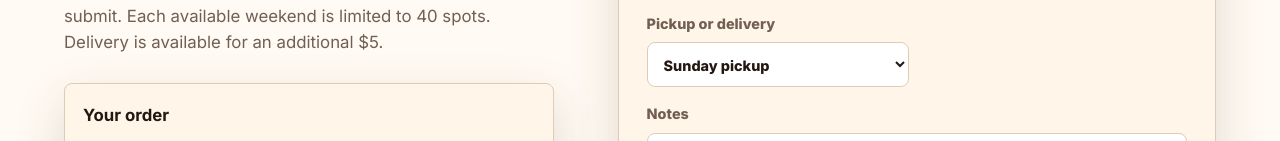
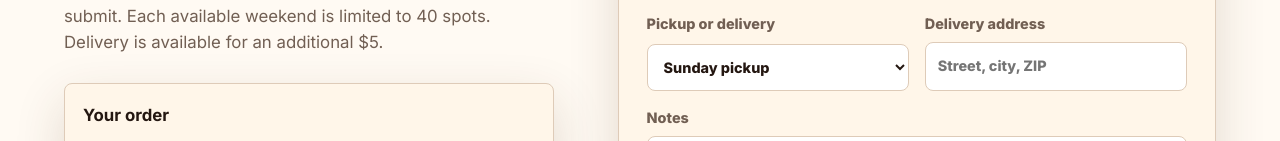
Before and after one commit to yonathan-star/JustSomeDough, a plain HTML site: page index.html in a window 1280 px wide. Shown: the part 3598-3739 px from the top of the page. Drawn offline with nearby package versions, Linux system fonts and the light colour scheme.

Commit message:
Add delivery address field

```diff
--- a/app.js
+++ b/app.js
@@ -47,6 +47,7 @@ const orderForm = document.querySelector("#orderForm");
 const formStatus = document.querySelector("#formStatus");
 const deliveryFeeLine = document.querySelector("#deliveryFeeLine");
 const deliveryFeeAmount = document.querySelector("#deliveryFeeAmount");
+const deliveryAddressField = document.querySelector("#deliveryAddressField");
 const pickupDateSelect = document.querySelector("#preferredDate");
 const orderItemsInput = document.querySelector("#orderItems");
 const orderTotalInput = document.querySelector("#orderTotal");
@@ -93,6 +94,14 @@ function getCartLines() {
 
 function getFulfillmentFee() {
   return orderForm.elements.fulfillment.value === "Delivery" ? DELIVERY_FEE : 0;
+}
+
+function updateDeliveryAddressField() {
+  const isDelivery = orderForm.elements.fulfillment.value === "Delivery";
+  const input = orderForm.elements.deliveryAddress;
+  deliveryAddressField.hidden = !isDelivery;
+  input.required = isDelivery;
+  if (!isDelivery) input.value = "";
 }
 
 function updateCart() {
@@ -145,9 +154,15 @@ function isSunday(dateString) {
 
 function buildPayload() {
   const formData = new FormData(orderForm);
+  const deliveryAddress = formData.get("deliveryAddress");
+  const notes = formData.get("notes");
+
   formData.set("submittedAt", new Date().toISOString());
   formData.set("items", orderItemsInput.value);
   formData.set("total", orderTotalInput.value);
+  if (deliveryAddress) {
+    formData.set("notes", `Delivery address: ${deliveryAddress}${notes ? ` | ${notes}` : ""}`);
+  }
   return new URLSearchParams(formData);
 }
 
@@ -245,6 +260,7 @@ productGrid.addEventListener("click", (event) => {
 });
 
 orderForm.elements.fulfillment.addEventListener("change", () => {
+  updateDeliveryAddressField();
   updateCart();
 });
 
@@ -296,4 +312,5 @@ orderForm.addEventListener("submit", async (event) => {
 
 renderProducts();
 setAvailableDates();
+updateDeliveryAddressField();
 updateCart();
--- a/index.html
+++ b/index.html
@@ -153,6 +153,10 @@
               <option>Delivery</option>
             </select>
           </label>
+          <label class="delivery-address-field" id="deliveryAddressField" hidden>
+            Delivery address
+            <input name="deliveryAddress" autocomplete="street-address" placeholder="Street, city, ZIP" />
+          </label>
           <label>
             Notes
             <textarea name="notes" rows="4" placeholder="Delivery address, timing, allergies, or other details..."></textarea>
```
